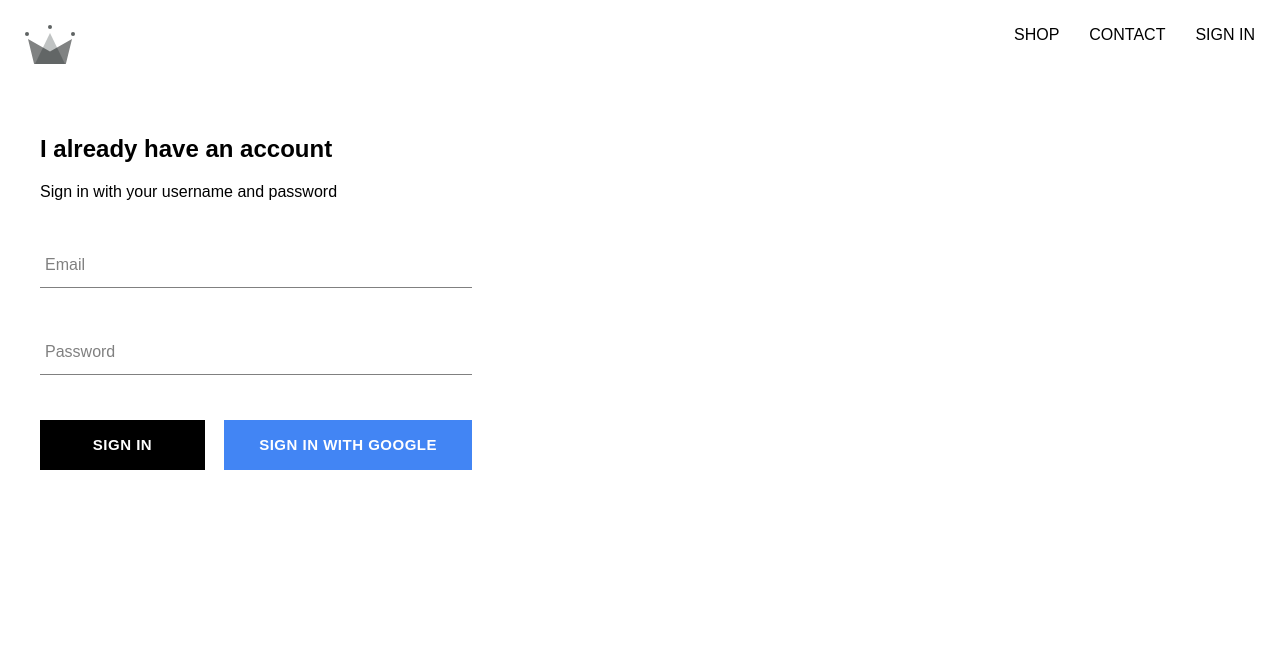
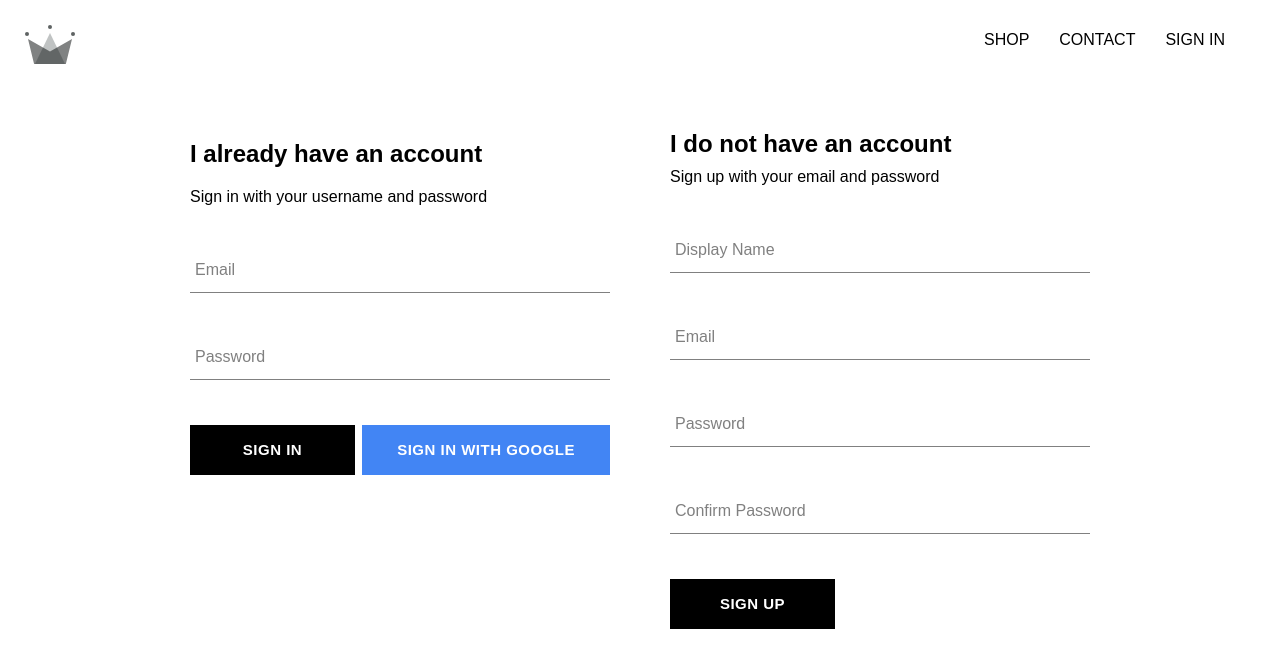
Before and after one commit to tinni95/React_Ecommerce, a React (Create React App) app: page /signIn in a window 1280 px wide. Shown: the top 668 px of the page. Built offline with nearby package versions, Linux system fonts and the light colour scheme; no server answers; a web font is replaced by a local one.

Commit message:
successfully added firebase sign-up

```diff
--- a/src/App.js
+++ b/src/App.js
@@ -5,7 +5,7 @@
 import ShopPage from './pages/shop/shop.component.jsx';
 import Header from './components/header/header.component.jsx';
 import SignInAndSignUp from './pages/signin-and-sign-up/signin-and-sign-up.component.jsx';
-import { auth } from './firebase/firebase.util.js';
+import { auth, createUserProfileDocument } from './firebase/firebase.util.js';
 
 class App extends React.Component {
   constructor(){
@@ -19,9 +19,25 @@
   unsubscribeFromAuth= null;
 
   componentDidMount(){
-    this.unsubscribeFromAuth=auth.onAuthStateChanged(user => {
-      this.setState({currentUser:user})
-      console.log(user)
+    this.unsubscribeFromAuth=auth.onAuthStateChanged(async userAuth => {
+      if(userAuth){
+      const userRef = await createUserProfileDocument(userAuth)
+
+      userRef.onSnapshot(snapShot => {
+        this.setState({
+          currentUser:{
+            id:snapShot.id,
+            ...snapShot.data()
+          }
+        }, () => console.log(this.state))
+
+      })
+      }
+      else{
+        this.setState({
+          currentUser:userAuth
+        })
+      }
     })
   }
 
--- a/src/components/header/header.styles.scss
+++ b/src/components/header/header.styles.scss
@@ -12,7 +12,7 @@
     }
 
     .options {
-      padding: 10px;
+      padding: 40px;
       width: 50%;
       height: 100%;
       display: flex;
--- a/src/components/sign-in/sign-in.styles.scss
+++ b/src/components/sign-in/sign-in.styles.scss
@@ -1,5 +1,5 @@
 .sign-in {
-    width:40vw;
+    width:420px;
     display:flex;
     flex-direction: column;
 
--- /dev/null
+++ b/src/components/sign-up/sign-up.component.jsx
@@ -0,0 +1,99 @@
+import React from "react";
+
+import FormInput from "../form-input/form-input.component";
+import CustomButton from "../custom-button/custom-button.component";
+
+import { auth, createUserProfileDocument } from "../../firebase/firebase.util";
+
+import "./sign-up.styles.scss"
+
+class SignUp extends React.Component {
+    constructor(){
+        super();
+
+        this.state={
+            displayName: '',
+            email: '',
+            password: '',
+            confirmPassword: '',
+        }
+    }
+
+    handleSubmit= async (e) =>{
+        e.preventDefault();
+
+        const { displayName, email, password, confirmPassword } = this.state;
+
+        if(password !== confirmPassword){
+            alert("passwords do not match");
+            return;
+        }
+
+        try{
+            const {user} = await auth.createUserWithEmailAndPassword(email,password);
+            await createUserProfileDocument(user, { displayName })
+            this.setState({
+                displayName: '',
+                email: '',
+                password: '',
+                confirmPassword: '',
+            });
+        } catch(error){
+            console.error(error);
+        }
+    }
+
+    handleChange = (e) => {
+        const {value,name} = e.target;
+
+        this.setState({[name]:value})
+    }
+
+    render(){
+        const {displayName, email, password, confirmPassword} = this.state;
+        return(
+            <div className="sign-up">
+                <h2 className="title">I do not have an account</h2>
+                <span>Sign up with your email and password</span>
+                <form className="sign-up-form" onSubmit={this.handleSubmit}>
+                <FormInput
+                    type="text"
+                    name="displayName"
+                    label="Display Name"
+                    value={displayName}
+                    required
+                    onChange={this.handleChange}
+                />
+                <FormInput
+                    type="text"
+                    name="email"
+                    label="Email"
+                    value={email}
+                    required
+                    onChange={this.handleChange}
+                />
+                 <FormInput
+                    type="password"
+                    name="password"
+                    label="Password"
+                    value={password}
+                    required
+                    onChange={this.handleChange}
+                />
+                 <FormInput
+                    type="password"
+                    name="confirmPassword"
+                    label="Confirm Password"
+                    value={confirmPassword}
+                    required
+                    onChange={this.handleChange}
+                />
+                <CustomButton type="submit">SIGN UP</CustomButton>
+                </form>
+
+            </div>
+        )
+    }
+}
+
+export default SignUp;
--- /dev/null
+++ b/src/components/sign-up/sign-up.styles.scss
@@ -0,0 +1,9 @@
+.sign-up {
+    display: flex;
+    flex-direction: column;
+    width: 420px;
+
+    .title {
+      margin: 10px 0;
+    }
+  }
--- a/src/firebase/firebase.util.js
+++ b/src/firebase/firebase.util.js
@@ -13,6 +13,31 @@
     measurementId: "G-BLFJFDWF8P"
   }
 
+export const createUserProfileDocument = async ( userAuth, additionalData) => {
+    if(!userAuth) return;
+
+    const userRef = firestore.doc(`users/${userAuth.uid}`);
+    const snapshot = await userRef.get();
+
+    if(!snapshot.exists){
+      const { email, displayName } = userAuth;
+      const createdAt = new Date();
+
+      try {
+        userRef.set({
+          displayName,
+          email,
+          createdAt,
+          ...additionalData
+        })
+      } catch(error) {
+          console.log("error creating user",error)
+      }
+    }
+
+    return userRef;
+}
+
 firebase.initializeApp(config);
 
 export const auth = firebase.auth();
--- a/src/pages/signin-and-sign-up/signin-and-sign-up.component.jsx
+++ b/src/pages/signin-and-sign-up/signin-and-sign-up.component.jsx
@@ -2,9 +2,13 @@
 
 import "./signin-and-sign-up.styles.scss"
 import SignIn from "../../components/sign-in/sign-in.component"
+import SignUp from "../../components/sign-up/sign-up.component";
 
 const SignInAndSignUp = () => (
+    <div className="signin-and-signup">
     <SignIn></SignIn>
+    <SignUp></SignUp>
+    </div>
 )
 
 export default SignInAndSignUp;
--- a/src/pages/signin-and-sign-up/signin-and-sign-up.styles.scss
+++ b/src/pages/signin-and-sign-up/signin-and-sign-up.styles.scss
@@ -1,3 +1,6 @@
-.sign-in {
-    padding:20px 40px;
-  }
+.signin-and-signup{
+  width:900px;
+  display:flex;
+  justify-content: space-between;
+  margin: 50px auto;
+}
```
